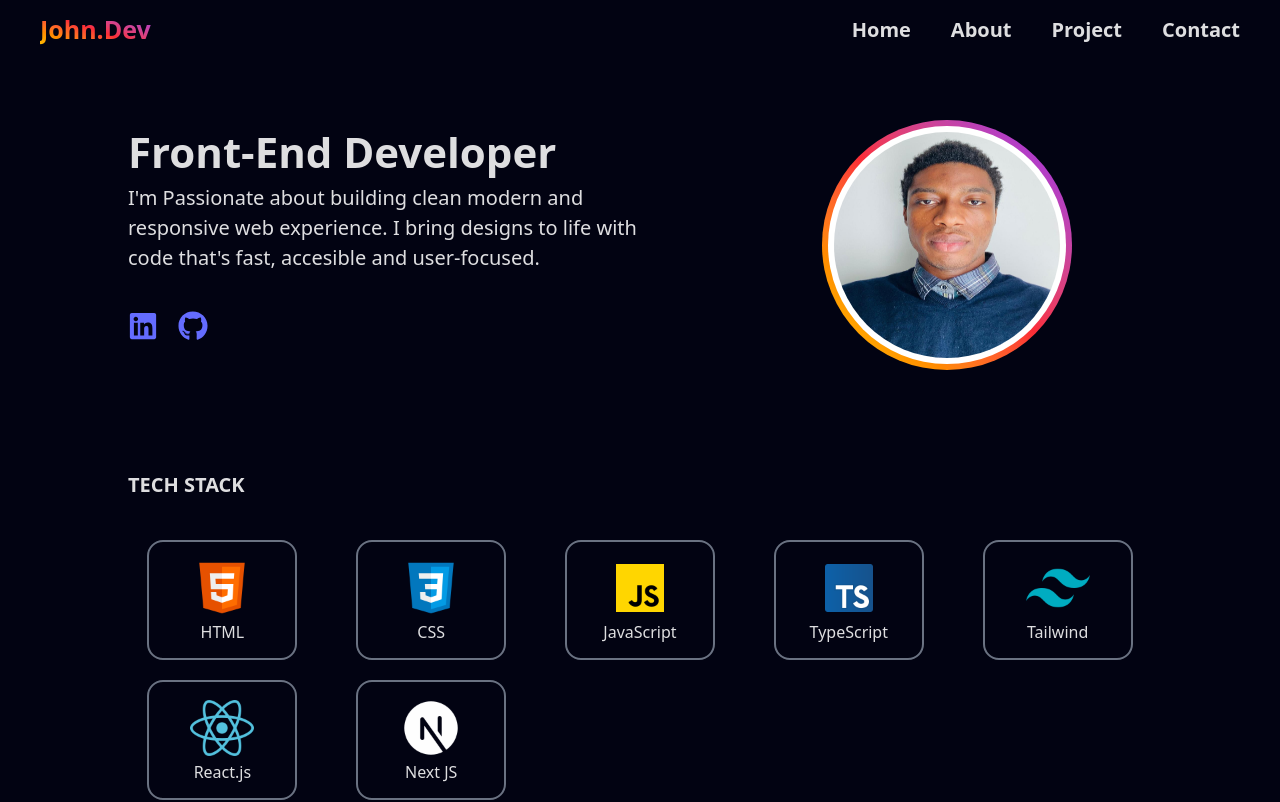
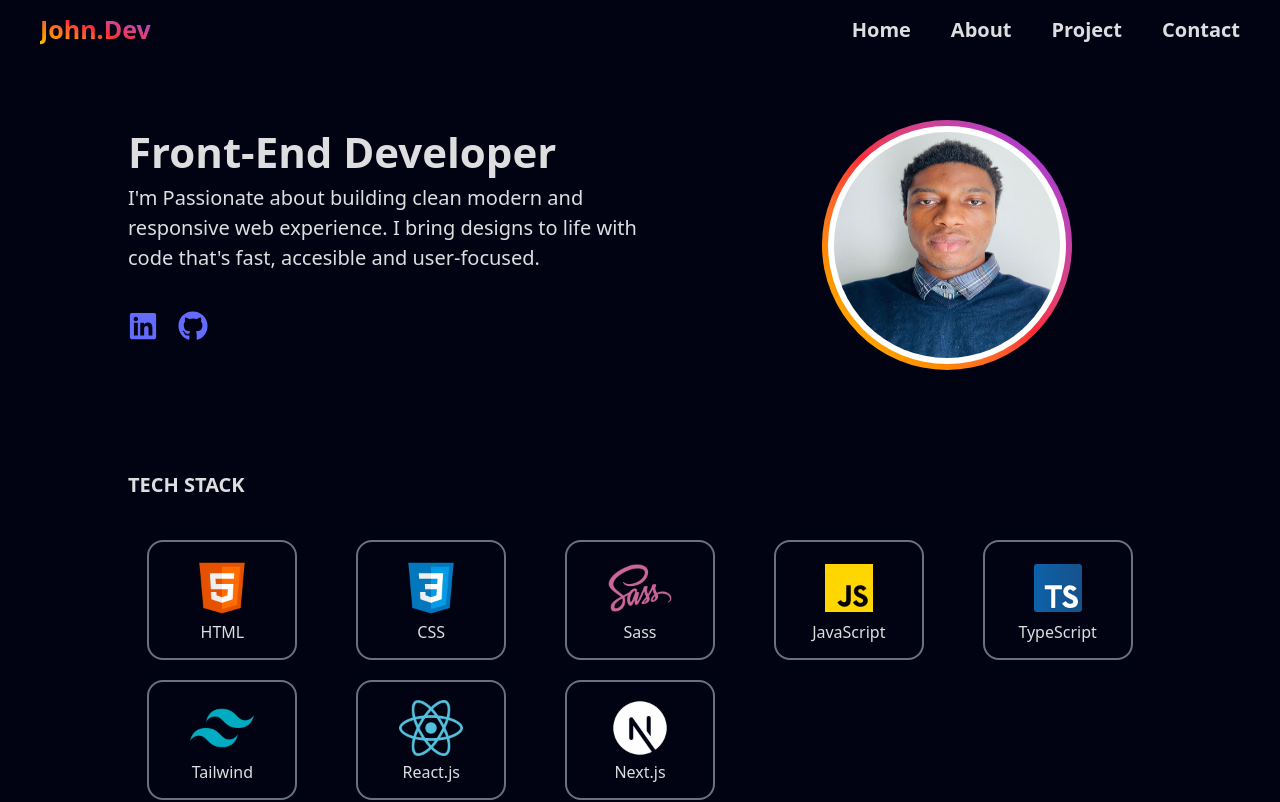
Before and after one commit to Adedejijohn11/Portfolio-vs2, a React (Vite) app: page / in a window 1280 px wide. Shown: the top 802 px of the page. Built offline with nearby package versions, Linux system fonts and the light colour scheme.

Commit message:
Added sass to the tech stack

```diff
--- a/src/components/data/techstackdata.js
+++ b/src/components/data/techstackdata.js
@@ -11,27 +11,32 @@ const techstackdata = [
   },
   {
     id: 3,
+    name: "Sass",
+    img: "/icon-Sass.png",
+  },
+  {
+    id: 4,
     name: "JavaScript",
     img: "/icons-javascript.png",
   },
   {
-    id: 4,
+    id: 5,
     name: "TypeScript",
     img: "/icons-typescript.png",
   },
   {
-    id: 5,
+    id: 6,
     name: "Tailwind",
     img: "/icons-tailwindcss.png",
   },
   {
-    id: 6,
+    id: 7,
     name: "React.js",
     img: "/icons-react.png",
   },
   {
-    id: 7,
-    name: "Next JS",
+    id: 8,
+    name: "Next.js",
     img: "/icons-nextjs.png",
   },
 ];
--- a/src/components/home.jsx
+++ b/src/components/home.jsx
@@ -2,6 +2,7 @@ import React from "react";
 import { FaLinkedin } from "react-icons/fa6";
 import { FaGithub } from "react-icons/fa6";
 import techStackData from "../components//data//techstackdata";
+
 import ProfileImg from "/johnImg.jpg";
 
 const Home = () => {
@@ -59,7 +60,7 @@ const Home = () => {
             {techStackData.map((data) => (
               <div
                 key={data.id}
-                className="h-[120px] w-[90%]  md:w-[150px] flex flex-col items-center justify-center border-2 border-gray-500 rounded-2xl   transition-transform duration-2000 hover:rotate-y-400"
+                className="h-[120px] w-[90%]  md:w-[150px] flex flex-col items-center justify-center border-2 border-gray-500 rounded-2xl   transition-transform duration-2000 hover:rotate-y-400 "
               >
                 <img src={data.img} alt="" className="w-16 h-16" />
                 <p>{data.name}</p>
```
Also changed, not shown: public/icon-Sass.png (added).
